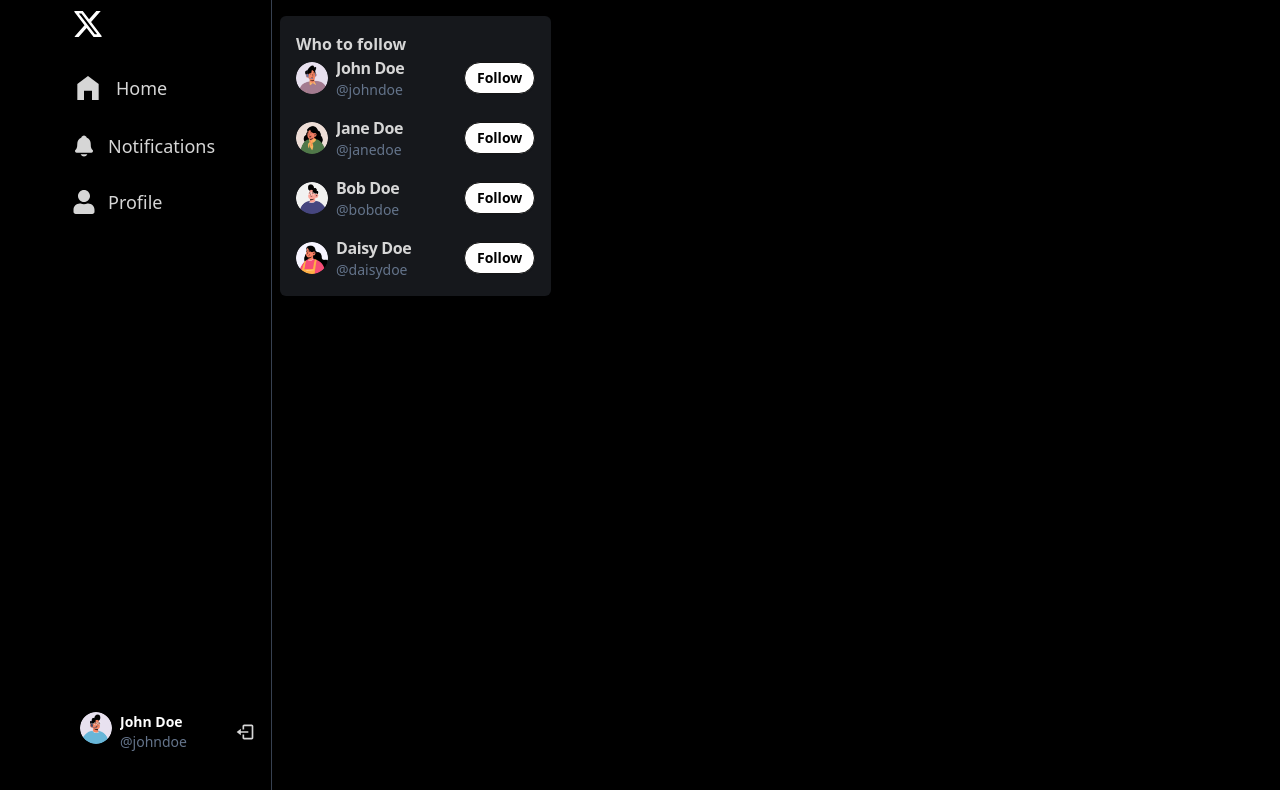
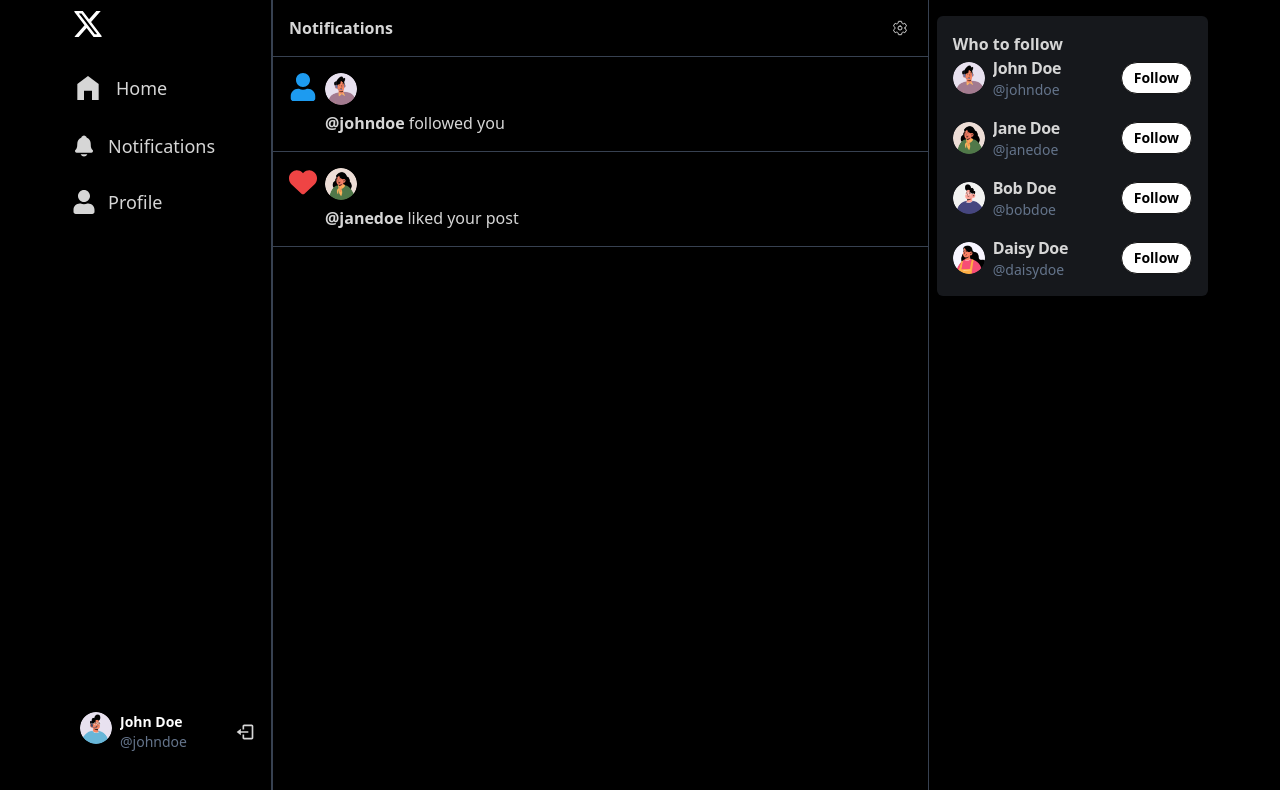
Before and after one commit to pedrogomes107/mern-clone-twitter, a React (Vite) app in the folder frontend/: page /notifications in a window 1280 px wide. Shown: the top 790 px of the page. Built offline with nearby package versions, Linux system fonts and the light colour scheme.

Commit message:
Frontend - Created Notifications page

```diff
--- a/frontend/src/App.jsx
+++ b/frontend/src/App.jsx
@@ -5,6 +5,7 @@
 import LoginPage from "./pages/auth/login/LoginPage";
 import Sidebar from "./components/common/Sidebar";
 import RightPanel from "./components/common/RightPanel";
+import NotificationPage from "./pages/notification/NotificationPage";
 
 function App() {
   return (
@@ -14,6 +15,7 @@
         <Route path="/" element={<HomePage />} />
         <Route path="/signup" element={<SignUpPage />} />
         <Route path="/login" element={<LoginPage />} />
+        <Route path="/notifications" element={<NotificationPage />} />
       </Routes>
       <RightPanel />
     </div>
--- /dev/null
+++ b/frontend/src/components/common/LoadingSpinner.jsx
@@ -0,0 +1,6 @@
+const LoadingSpinner = ({ size = "md" }) => {
+  const sizeClass = `loading-${size}`;
+
+  return <span className={`loading loading-spinner ${sizeClass}`} />;
+};
+export default LoadingSpinner;
--- /dev/null
+++ b/frontend/src/pages/notification/NotificationPage.jsx
@@ -0,0 +1,98 @@
+import { Link } from "react-router-dom";
+import LoadingSpinner from "../../components/common/LoadingSpinner";
+
+import { IoSettingsOutline } from "react-icons/io5";
+import { FaUser } from "react-icons/fa";
+import { FaHeart } from "react-icons/fa6";
+
+const NotificationPage = () => {
+  const isLoading = false;
+  const notifications = [
+    {
+      _id: "1",
+      from: {
+        _id: "1",
+        username: "johndoe",
+        profileImg: "/avatars/boy2.png",
+      },
+      type: "follow",
+    },
+    {
+      _id: "2",
+      from: {
+        _id: "2",
+        username: "janedoe",
+        profileImg: "/avatars/girl1.png",
+      },
+      type: "like",
+    },
+  ];
+
+  const deleteNotifications = () => {
+    alert("All notifications deleted");
+  };
+
+  return (
+    <>
+      <div className="flex-[4_4_0] border-l border-r border-gray-700 min-h-screen">
+        <div className="flex justify-between items-center p-4 border-b border-gray-700">
+          <p className="font-bold">Notifications</p>
+          <div className="dropdown ">
+            <div tabIndex={0} role="button" className="m-1">
+              <IoSettingsOutline className="w-4" />
+            </div>
+            <ul
+              tabIndex={0}
+              className="dropdown-content z-[1] menu p-2 shadow bg-base-100 rounded-box w-52"
+            >
+              <li>
+                <a onClick={deleteNotifications}>Delete all notifications</a>
+              </li>
+            </ul>
+          </div>
+        </div>
+        {isLoading && (
+          <div className="flex justify-center h-full items-center">
+            <LoadingSpinner size="lg" />
+          </div>
+        )}
+        {notifications?.length === 0 && (
+          <div className="text-center p-4 font-bold">No notifications 🤔</div>
+        )}
+        {notifications?.map((notification) => (
+          <div className="border-b border-gray-700" key={notification._id}>
+            <div className="flex gap-2 p-4">
+              {notification.type === "follow" && (
+                <FaUser className="w-7 h-7 text-primary" />
+              )}
+              {notification.type === "like" && (
+                <FaHeart className="w-7 h-7 text-red-500" />
+              )}
+              <Link to={`/profile/${notification.from.username}`}>
+                <div className="avatar">
+                  <div className="w-8 rounded-full">
+                    <img
+                      src={
+                        notification.from.profileImg ||
+                        "/avatar-placeholder.png"
+                      }
+                    />
+                  </div>
+                </div>
+                <div className="flex gap-1">
+                  <span className="font-bold">
+                    @{notification.from.username}
+                  </span>{" "}
+                  {notification.type === "follow"
+                    ? "followed you"
+                    : "liked your post"}
+                </div>
+              </Link>
+            </div>
+          </div>
+        ))}
+      </div>
+    </>
+  );
+};
+export default NotificationPage;
```
